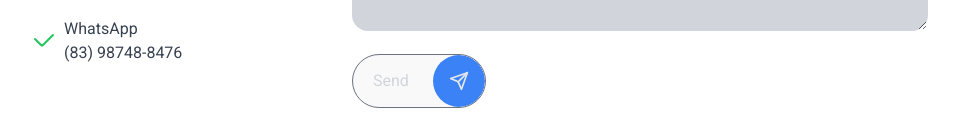
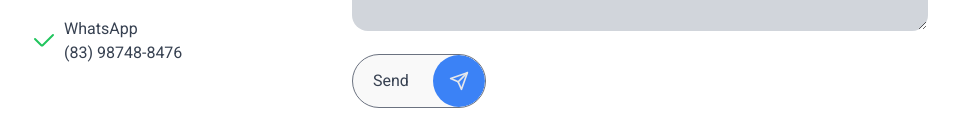
Before and after one commit to Elismar13/meu-portfolio, a React (Vite) app: page / in a window 1280 px wide. Shown: the part 3369-3506 px from the top of the page, without its empty margins (160-1119 px from the left). Built offline with nearby package versions, Linux system fonts and the light colour scheme.

Commit message:
fix: fixing text colors in dark mode

```diff
--- a/src/components/AnimatedButton.tsx
+++ b/src/components/AnimatedButton.tsx
@@ -8,7 +8,7 @@ const AnimatedButton: React.FC = () => {
       type="submit"
     >
       <span className="absolute inset-0 w-full h-full bg-blue-500 transition-transform duration-500 ease-in-out transform translate-x-full group-hover:translate-x-0"></span>
-      <span className="relative z-10 text-gray-300 mr-6 transition-opacity duration-500 ease-in-out ">
+      <span className="relative z-10 text-gray-700 dark:text-gray-100 mr-6 transition-opacity duration-500 ease-in-out ">
         Send
       </span>
       <div className="relative rounded-full h-full p-4 bg-blue-500">
--- a/src/index.css
+++ b/src/index.css
@@ -22,7 +22,7 @@ html {
   @apply bg-white text-gray-700;
 }
 html.dark {
-  @apply bg-gray-900 text-gray-100;
+  @apply bg-gray-950 text-gray-100;
 }
 
 h1, h2, h3, h4, h5, h6, p, span {
```
